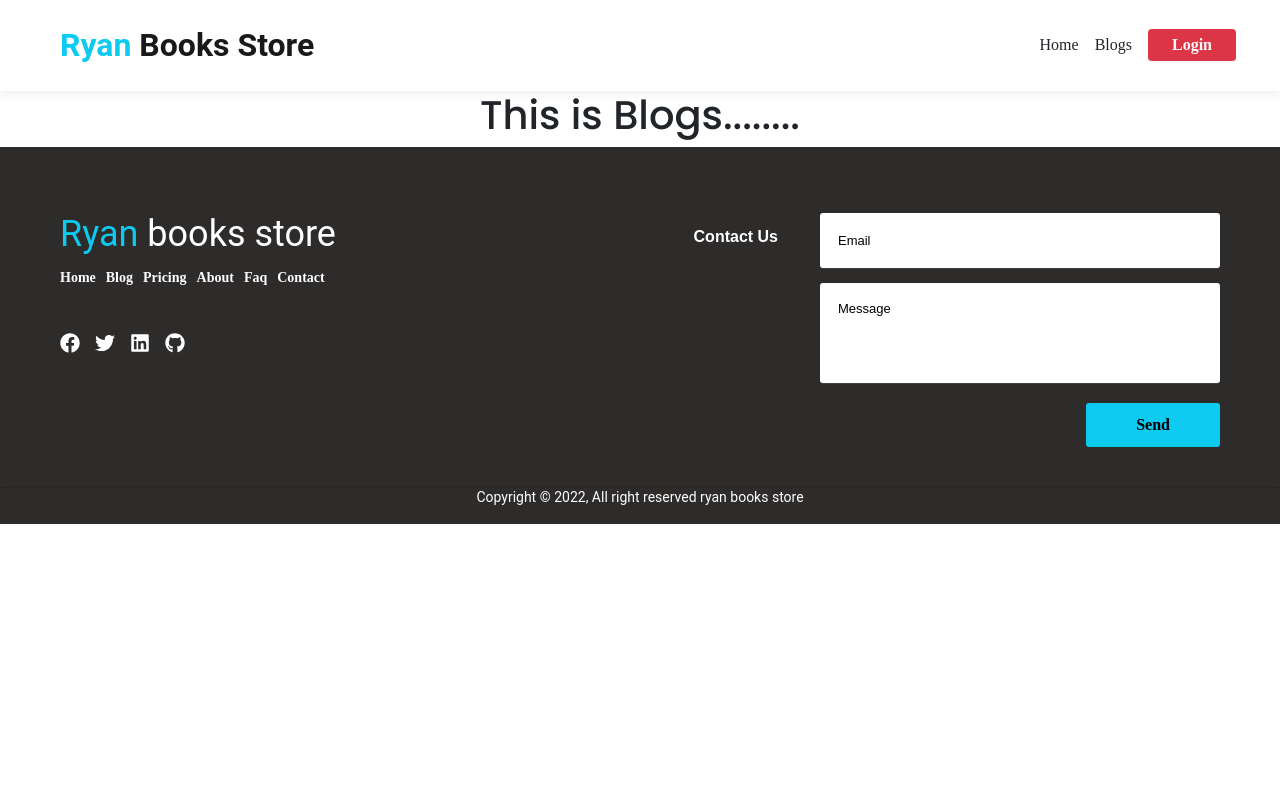
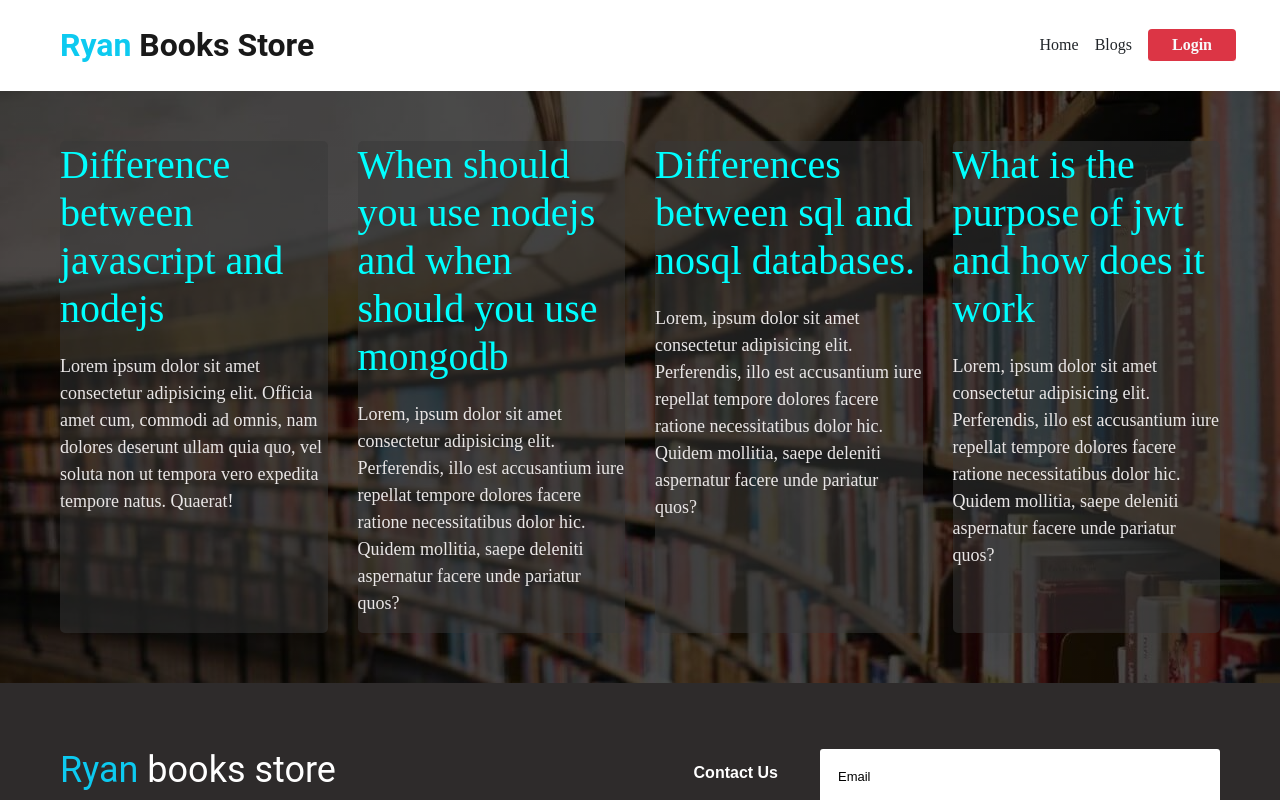
Before and after one commit to CodeWithShamim/Ryan-books-store-client-side, a React (Create React App) app: page /blogs in a window 1280 px wide. Shown: the top 800 px of the page. Built offline with nearby package versions, Linux system fonts and the light colour scheme; no server answers.

Commit message:
blogs added

```diff
--- a/src/components/Blogs/Blogs.css
+++ b/src/components/Blogs/Blogs.css
@@ -0,0 +1,55 @@
+.blogs-container {
+    background: linear-gradient(rgba(0, 0, 0, 0.7), rgba(0, 0, 0, 0.7)), url("../../images/blogs-bg.jpg");
+    color: rgb(233, 230, 230);
+    font-weight: 500;
+    display: grid;
+    grid-template-columns: repeat(4, 1fr);
+    grid-gap: 10px;
+    padding: 30px 50px;
+    font-family: "Times New Roman", Times, serif;
+    font-size: 18px;
+    min-height: 60vh;
+    text-align: left;
+}
+
+.blogs-container .blog h3 {
+    color: rgb(0, 255, 255);
+    font-size: 40px;
+}
+
+.blogs-container .blog p {
+    margin-top: 20px;
+}
+
+.blogs-container .blog {
+    border-radius: 5px;
+    margin: 20px 10px;
+    background: rgba(56, 56, 56, 0.5);
+}
+
+
+/* --- responsive for mobile & tablet --- */
+
+@media only screen and (max-width: 576px) {
+    .blogs-container {
+        grid-template-columns: repeat(1, 1fr);
+        padding: 30px 15px;
+    }
+    .blogs-container .blog {
+        margin: 2px 5px;
+    }
+    .blogs-container .blog h3 {
+        color: rgb(0, 255, 255);
+        font-size: 25px;
+    }
+    .blogs-container .blog p {
+        margin-top: 0px;
+    }
+}
+
+@media only screen and (min-width: 577px) and (max-width: 992px) {
+    .blogs-container {
+        grid-template-columns: repeat(3, 1fr);
+        padding: 10px 35px;
+    }
+}
--- a/src/components/Blogs/Blogs.js
+++ b/src/components/Blogs/Blogs.js
@@ -1,9 +1,44 @@
 import React from "react";
+import "./Blogs.css";
 
 const Blogs = () => {
   return (
-    <div>
-      <h1>This is Blogs........</h1>
+    <div className="blogs-container">
+      <div className="blog blog-1">
+        <h3>Difference between javascript and nodejs</h3>
+        <p>
+          Lorem ipsum dolor sit amet consectetur adipisicing elit. Officia amet
+          cum, commodi ad omnis, nam dolores deserunt ullam quia quo, vel soluta
+          non ut tempora vero expedita tempore natus. Quaerat!
+        </p>
+      </div>
+      <div className="blog blog-2">
+        <h3>When should you use nodejs and when should you use mongodb</h3>
+        <p>
+          Lorem, ipsum dolor sit amet consectetur adipisicing elit. Perferendis,
+          illo est accusantium iure repellat tempore dolores facere ratione
+          necessitatibus dolor hic. Quidem mollitia, saepe deleniti aspernatur
+          facere unde pariatur quos?
+        </p>
+      </div>
+      <div className="blog blog-3">
+        <h3>Differences between sql and nosql databases.</h3>
+        <p>
+          Lorem, ipsum dolor sit amet consectetur adipisicing elit. Perferendis,
+          illo est accusantium iure repellat tempore dolores facere ratione
+          necessitatibus dolor hic. Quidem mollitia, saepe deleniti aspernatur
+          facere unde pariatur quos?
+        </p>
+      </div>
+      <div className="blog blog-4">
+        <h3>What is the purpose of jwt and how does it work</h3>
+        <p>
+          Lorem, ipsum dolor sit amet consectetur adipisicing elit. Perferendis,
+          illo est accusantium iure repellat tempore dolores facere ratione
+          necessitatibus dolor hic. Quidem mollitia, saepe deleniti aspernatur
+          facere unde pariatur quos?
+        </p>
+      </div>
     </div>
   );
 };
```
Also changed, not shown: src/images/blogs-bg.jpg (added), src/images/side.jpg (deleted).
